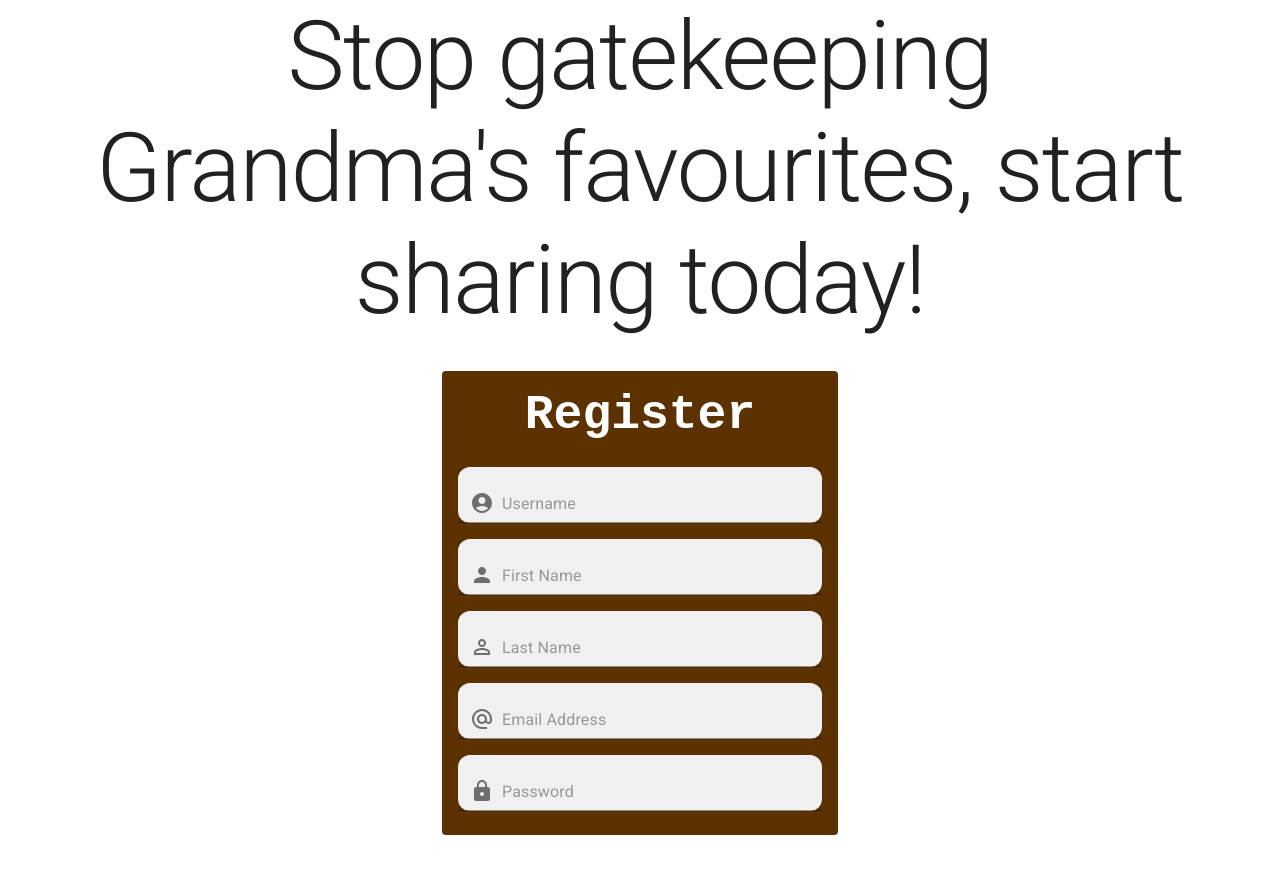
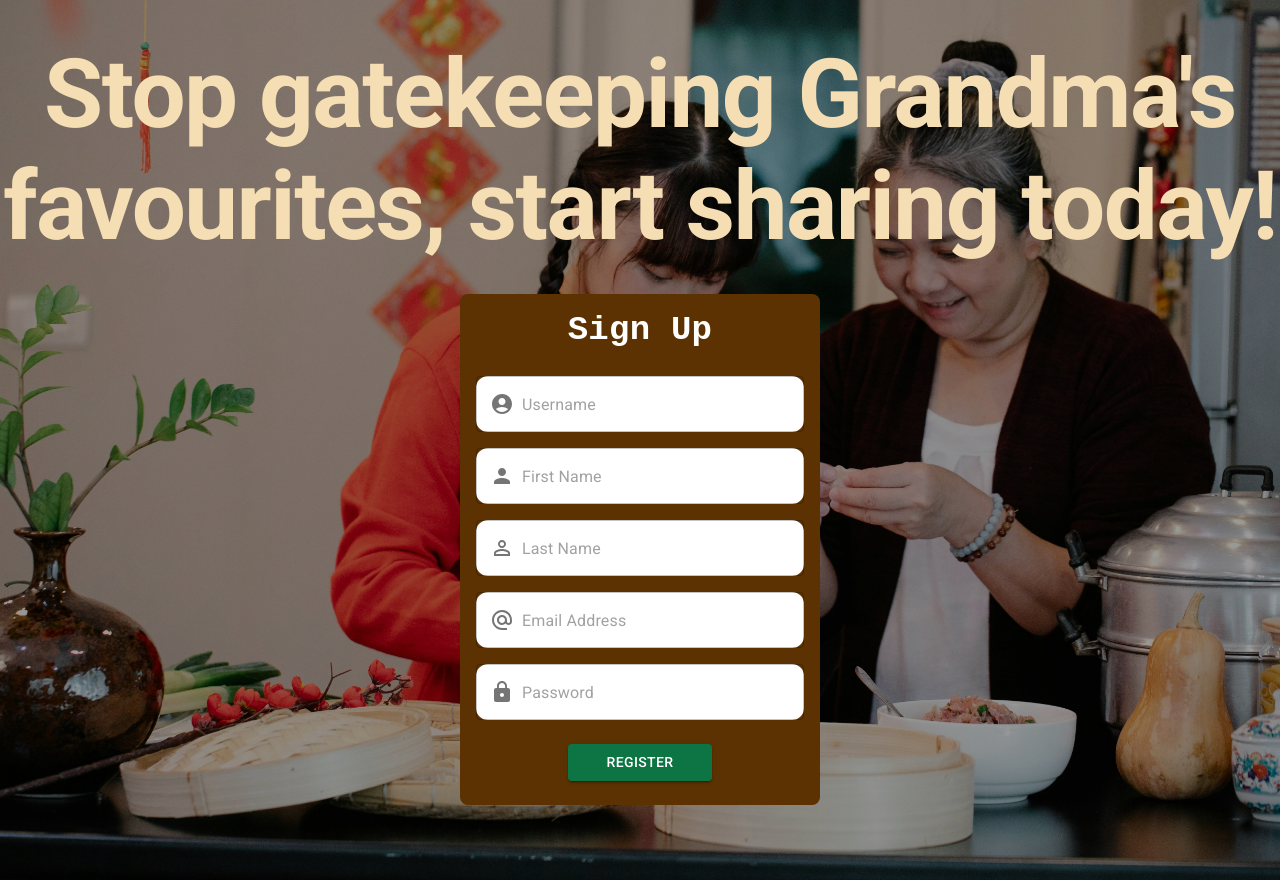
Before and after one commit to MichaelUmeh007/Breadboxd, a React (Create React App) app in the folder frontend/: page / in a window 1280 px wide. Before the commit the page ends 835 px from the top, so only its background shows below. Built offline with nearby package versions, Linux system fonts and the light colour scheme.

Commit message:
register page

```diff
--- a/frontend/src/pages/Register.js
+++ b/frontend/src/pages/Register.js
@@ -1,4 +1,4 @@
-import { Box, Container, Grid2, InputAdornment, TextField, Typography, useTheme } from "@mui/material";
+import { Box, Button, Container, Grid2, InputAdornment, TextField, Typography, useTheme } from "@mui/material";
 import AccountCircle from '@mui/icons-material/AccountCircle';
 import AlternateEmailIcon from '@mui/icons-material/AlternateEmail';
 import PersonIcon from '@mui/icons-material/Person';
@@ -10,11 +10,47 @@ const Regsiter = () => {
     const theme = useTheme()
 
     return (
-        <Container maxWidth="lg">
-            <Typography variant="h1" sx={{textAlign:"center"}}>
+        <Container
+            maxWidth={false}
+            disableGutters
+            sx={{
+                height: '110vh',
+                backgroundSize: 'cover',
+                backgroundPosition: 'center',
+                backgroundImage: 'url(/images/registerbackground.jpg)',
+                display:"flex",
+                alignItems:"center",
+                justifyContent:"center"
+
+
+
+            }}>
+            <Box
+                    sx={{
+                        width:"100%",
+                        height:"100%",
+                        top: 0,
+                        left: 0,
+                        background: 'rgba(0, 0, 0, 0.4)',
+                      }}
+            >
+                <Box sx={{
+                    position:"fixed",
+                    display:"flex",
+                    flexDirection:'column',
+                    alignItems: "center"
+                }}>
+                    <Typography variant="h1"
+                        sx={{
+                            marginTop: "3%",
+                            textAlign:"center",
+                            fontWeight:"bold",
+                            marginBottom: theme.spacing(4),
+                            color:"wheat"
+                            }}>
                         Stop gatekeeping Grandma's favourites, start sharing today!
                     </Typography>
-            <Container maxWidth="xs" sx={{marginTop:"3%"}}>
+                    <Box sx={{width:"360px"}}>
                         <Box
                             sx={{
                                 marginTop: 0,
@@ -23,25 +59,26 @@ const Regsiter = () => {
                                 alignItems: "center",
                                 justifyContent: "center",
                                 backgroundColor: "#5c3202",
-                        borderRadius: theme.spacing(0.5),
+                                borderRadius: theme.spacing(1),
                                 width:"100%"
                             }}
                         >
-                    <Typography variant="h3" component={"h5"}
+                            <Typography variant="h4" component={"h5"}
                                 sx={{
                                     color:"white",
                                     fontFamily:"monospace",
                                     marginTop:2,
                                     mb:0,
                                     fontWeight:"bold"}}>
-                        Register
+                                Sign Up
                             </Typography>
 
                             <Box component={"form"}
                                 sx={{marginTop:3, marginBottom:3,
                                 width:'100%',
                                 display:"flex",
-                        justifyContent:"center"}}>
+                                justifyContent:"center",
+                                flexDirection:"column"}}>
 
                                 <Grid2 container spacing={2}
                                     sx={{
@@ -66,7 +103,7 @@ const Regsiter = () => {
                                                 }}
                                                 required
                                                 fullWidth
-                                        variant="filled"
+                                                variant="outlined"
                                                 id="username"
                                                 name="username"
                                                 placeholder="Username"
@@ -91,7 +128,7 @@ const Regsiter = () => {
                                                 }}
                                                 required
                                                 fullWidth
-                                        variant="filled"
+                                                variant="outlined"
                                                 id="firstname"
                                                 name="firstname"
                                                 placeholder="First Name"
@@ -116,7 +153,7 @@ const Regsiter = () => {
                                                 }}
                                                 required
                                                 fullWidth
-                                        variant="filled"
+                                                variant="outlined"
                                                 id="lastname"
                                                 name="lastname"
                                                 placeholder="Last Name"
@@ -141,7 +178,7 @@ const Regsiter = () => {
                                                 }}
                                                 required
                                                 fullWidth
-                                        variant="filled"
+                                                variant="outlined"
                                                 id="email"
                                                 name="email"
                                                 type="email"
@@ -167,7 +204,7 @@ const Regsiter = () => {
                                                 }}
                                                 required
                                                 fullWidth
-                                        variant="filled"
+                                                variant="outlined"
                                                 id="password"
                                                 name="password"
                                                 type="password"
@@ -175,113 +212,22 @@ const Regsiter = () => {
                                             />
                                     </Grid2>
                                 </Grid2>
+
+                                <Button
+
+                                    variant="contained"
+                                    size="Medium"
+                                    sx={{marginTop:theme.spacing(3), backgroundColor:"#0d7544", maxWidth:"40%", left:"30%"}}>
+                                    Register
+                                </Button>
+
                             </Box>
                         </Box>
-            </Container>
-
-
-
-
+                    </Box>
+                </Box>
+            </Box>
         </Container>
     );
 }
 
 export default Regsiter;
-
-
-// import React, { useState } from 'react';
-// import { TextField, Button, Grid, Container, Typography, Box } from '@mui/material';
-
-// const Register = () => {
-//   const [formData, setFormData] = useState({
-//     name: '',
-//     email: '',
-//     password: '',
-//   });
-
-//   const handleChange = (e) => {
-//     setFormData({
-//       ...formData,
-//       [e.target.name]: e.target.value,
-//     });
-//   };
-
-//   const handleSubmit = (e) => {
-//     e.preventDefault();
-//     // Here, you would typically handle the form submission,
-//     // such as sending the data to an API or performing validation.
-//     console.log('Form data submitted:', formData);
-//   };
-
-//   return (
-//     <Container maxWidth="xs">
-//       <Box
-//         sx={{
-//           marginTop: 8,
-//           display: 'flex',
-//           flexDirection: 'column',
-//           alignItems: 'center',
-//         }}
-//       >
-//         <Typography component="h1" variant="h5">
-//           Register
-//         </Typography>
-//         <Box component="form" onSubmit={handleSubmit} sx={{ mt: 3 }}>
-//           <Grid container spacing={2}>
-//             <Grid item xs={12}>
-//               <TextField
-//                 variant="outlined"
-//                 required
-//                 fullWidth
-//                 id="name"
-//                 label="Full Name"
-//                 name="name"
-//                 autoComplete="name"
-//                 value={formData.name}
-//                 onChange={handleChange}
-//               />
-//             </Grid>
-//             <Grid item xs={12}>
-//               <TextField
-//                 variant="outlined"
-//                 required
-//                 fullWidth
-//                 id="email"
-//                 label="Email Address"
-//                 name="email"
-//                 autoComplete="email"
-//                 value={formData.email}
-//                 onChange={handleChange}
-//               />
-//             </Grid>
-//             <Grid item xs={12}>
-//               <TextField
-//                 variant="outlined"
-//                 required
-//                 fullWidth
-//                 name="password"
-//                 label="Password"
-//                 type="password"
-//                 id="password"
-//                 autoComplete="current-password"
-//                 value={formData.password}
-//                 onChange={handleChange}
-//               />
-//             </Grid>
-//           </Grid>
-//           <Button
-//             type="submit"
-//             fullWidth
-//             variant="contained"
-//             color="primary"
-//             sx={{ mt: 3, mb: 2 }}
-//           >
-//             Register
-//           </Button>
-//         </Box>
-//       </Box>
-//     </Container>
-//   );
-// };
-
-// export default Register;
```
Lines whose indentation alone changed are shown as unchanged.
